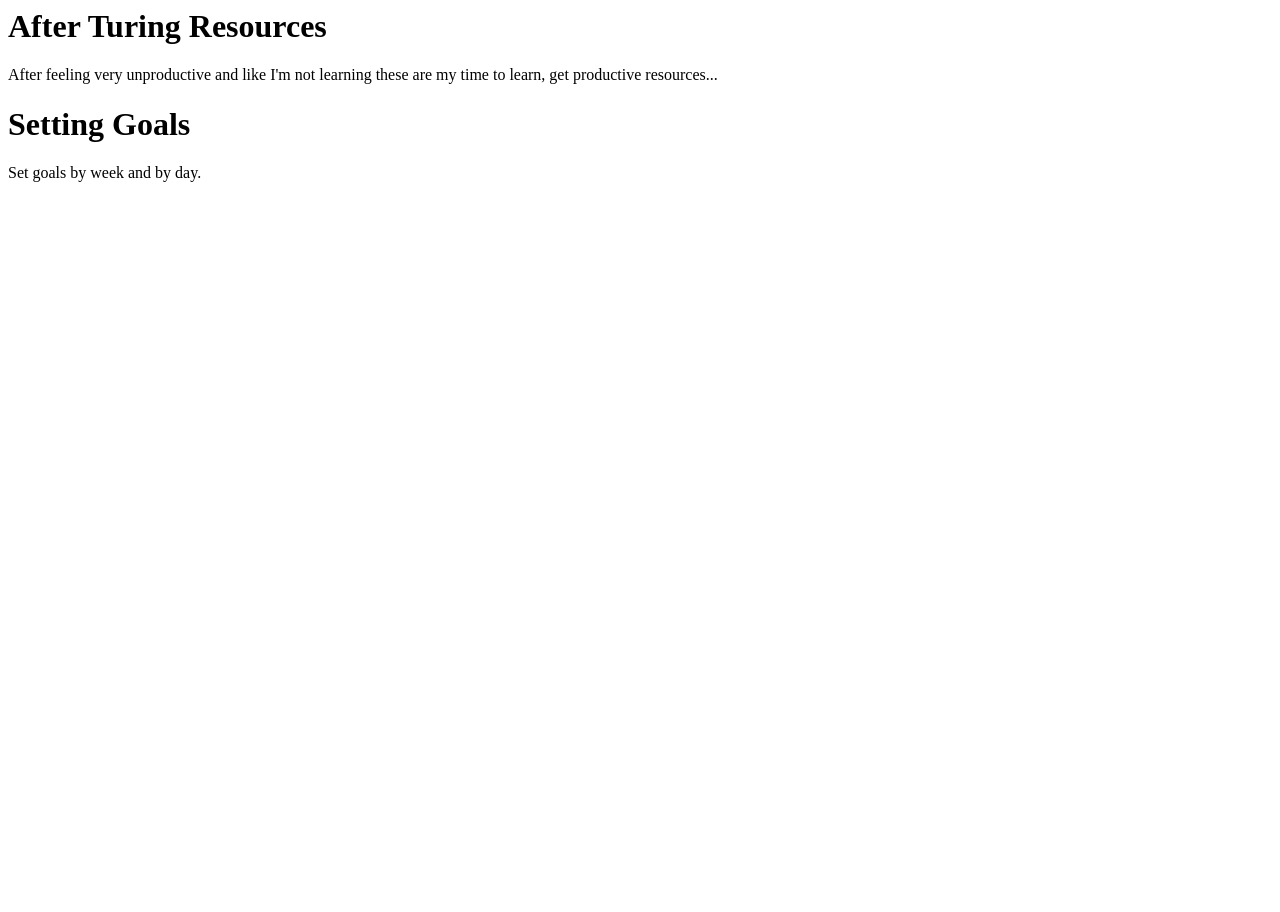
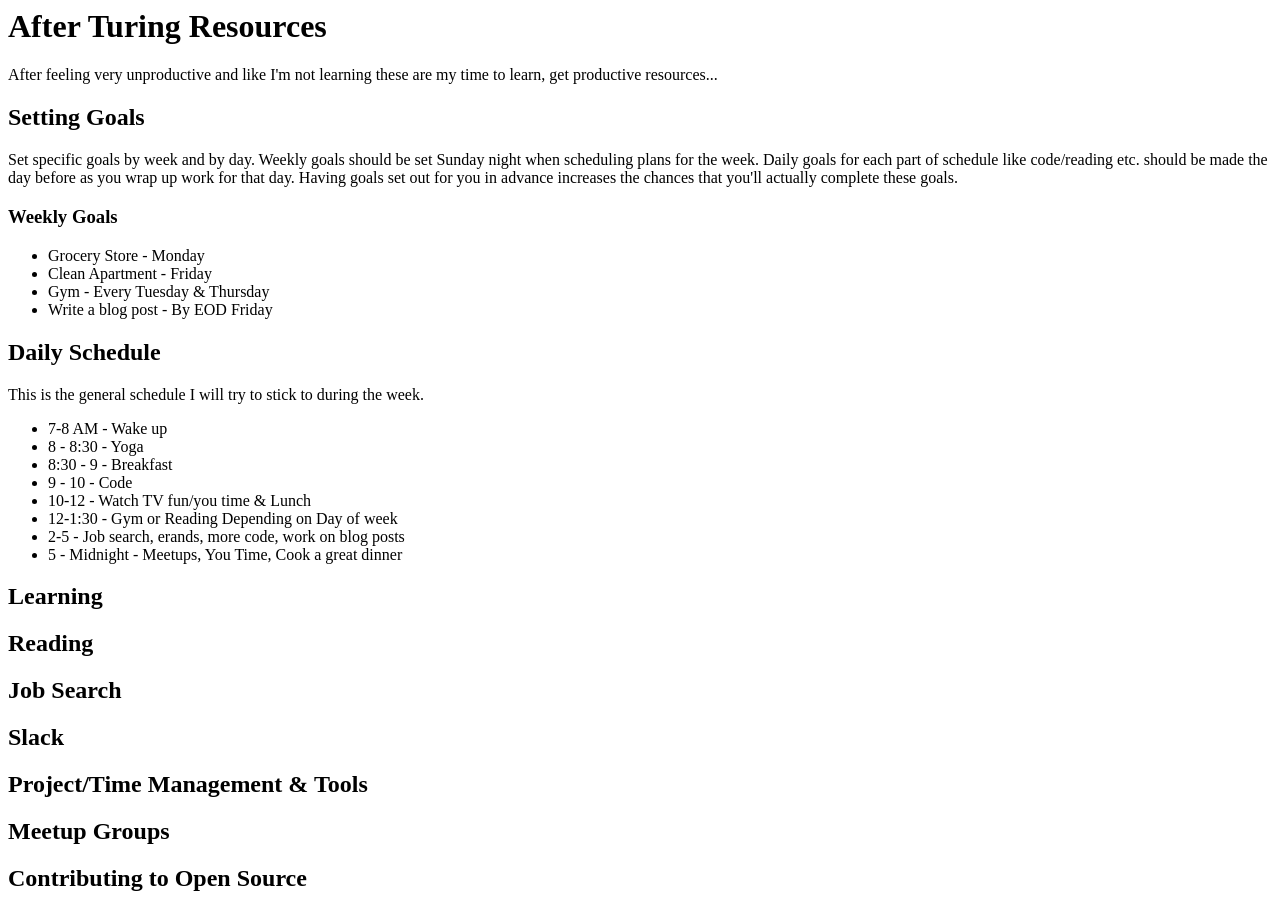
Before and after one commit to lucyfox4131/resources, a plain HTML site: page index.html in a window 1280 px wide. Before the commit the page ends 800 px from the top, so only its background shows below. Drawn offline with Linux system fonts and the light colour scheme.

Commit message:
All headers planned out

```diff
--- a/index.html
+++ b/index.html
@@ -12,9 +12,41 @@ Job Search Resources
 Slack Resources/Slack Channels
 Project Management/Time Management tools/To Do List tools etc...
 Meetup Groups
+Contributing to Open Source
  -->
 
-<h1>Setting Goals</h1>
+<h2>Setting Goals</h2>
 <p>
-  Set goals by week and by day.
+  Set specific goals by week and by day. Weekly goals should be set Sunday night when scheduling plans for the week. Daily goals for each part of schedule like code/reading etc. should be made the day before as you wrap up work for that day. Having goals set out for you in advance increases the chances that you'll actually complete these goals.
 </p>
+<h3>Weekly Goals</h3>
+<ul>
+  <li>Grocery Store - Monday</li>
+  <li>Clean Apartment - Friday </li>
+  <li>Gym - Every Tuesday & Thursday</li>
+  <li>Write a blog post - By EOD Friday</li>
+</ul>
+
+<h2>Daily Schedule</h2>
+<p>
+  This is the general schedule I will try to stick to during the week.
+</p>
+
+<ul>
+  <li> 7-8 AM - Wake up</li>
+  <li>8 - 8:30 - Yoga </li>
+  <li>8:30 - 9 - Breakfast</li>
+  <li>9 - 10 - Code</li>
+  <li>10-12 - Watch TV fun/you time & Lunch</li>
+  <li>12-1:30 - Gym or Reading Depending on Day of week</li>
+  <li>2-5 - Job search, erands, more code, work on blog posts</li>
+  <li>5 - Midnight - Meetups, You Time, Cook a great dinner</li>
+</ul>
+
+<h2>Learning</h2>
+<h2>Reading</h2>
+<h2>Job Search</h2>
+<h2>Slack</h2>
+<h2>Project/Time Management & Tools</h2>
+<h2>Meetup Groups</h2>
+<h2>Contributing to Open Source</h2>
```
